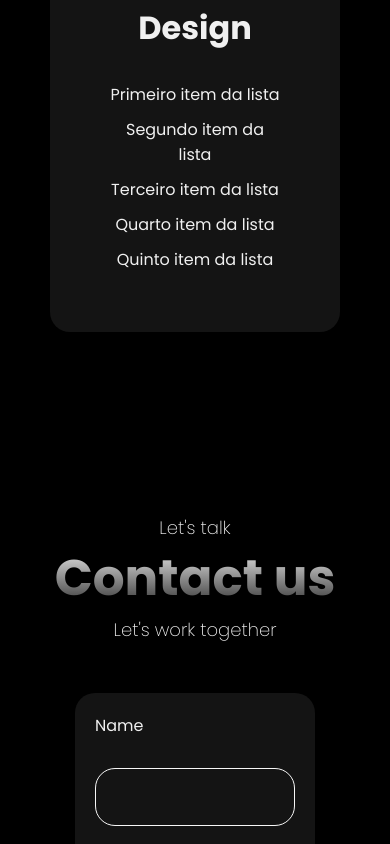
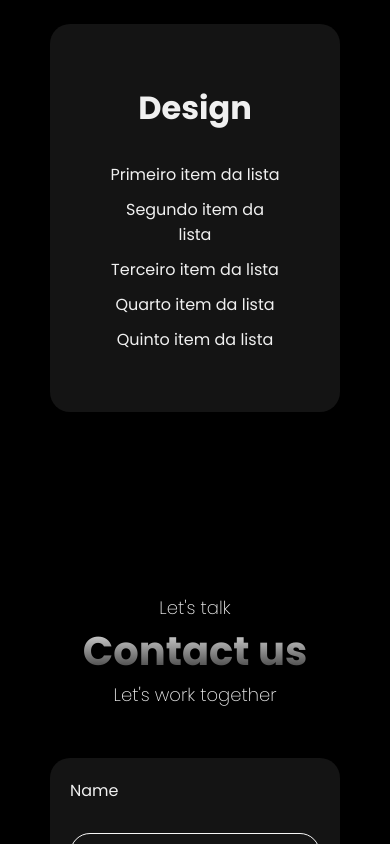
Before and after one commit to GustavoGJesus/legion-web3-front-end, a React (Create React App) app: page / in a window 390 px wide. Shown: the part 2080-2924 px from the top of the page. Built offline with nearby package versions, Linux system fonts and the light colour scheme.

Commit message:
feat: adjust responsive

```diff
--- a/src/components/development-process/styles.ts
+++ b/src/components/development-process/styles.ts
@@ -23,6 +23,12 @@ export const CardContainer = styled.div`
 
   @media (max-width: 773px) {
     flex-direction: column;
+    gap: 40px;
+  }
+
+  @media (max-width: 360px) {
+    /* padding: 20px; */
+    gap: 90px;
   }
 `;
 
--- a/src/components/form-contact/styles.ts
+++ b/src/components/form-contact/styles.ts
@@ -23,7 +23,7 @@ export const Title = styled.h3`
   font-size: 70px;
 
   @media (max-width: 773px) {
-    font-size: 50px;
+    font-size: 40px;
   }
 `;
 
@@ -39,7 +39,7 @@ export const ContainerForm = styled.div`
 
   @media (max-width: 773px) {
     padding: 20px;
-    width: 200px;
+    width: 250px;
   }
 `;
 
@@ -51,7 +51,7 @@ export const ContentForm = styled.div`
 
   @media (max-width: 773px) {
     /* padding: 20px; */
-    width: 200px;
+    width: 250px;
   }
 `;
 
```
